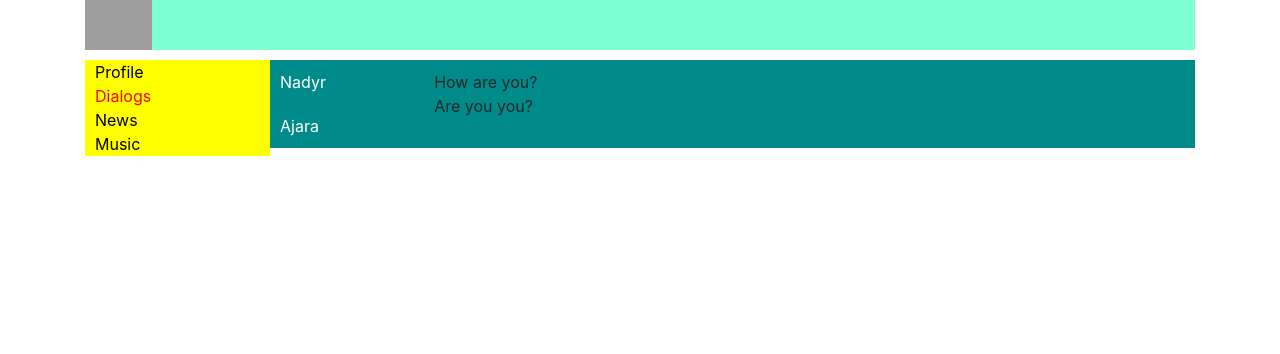
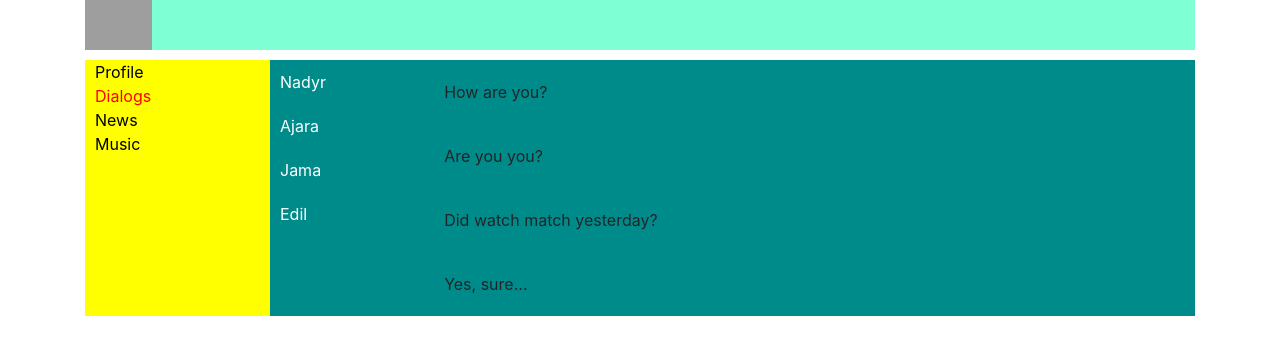
Before and after one commit to nadyrbek97/social-network, a React (Create React App) app: page /dialogs in a window 1280 px wide. Shown: the top 354 px of the page. Built offline with nearby package versions, Linux system fonts and the light colour scheme; grey boxes are pictures that could not be loaded.

Commit message:
#1_put_all_data_to_using_map

```diff
--- a/src/components/Dialogs/Dialogs.jsx
+++ b/src/components/Dialogs/Dialogs.jsx
@@ -24,6 +24,8 @@ const Dialogs = props => {
         { id: 3, name: "Edil"}
     ];
 
+    let dialogElements = dialogsData.map( (dialog) => <DialogItem id={dialog.id} name={dialog.name}/>);
+
     let messagesData = [
         { id: 0, message: "How are you?" },
         { id: 1, message: "Are you you?" },
@@ -31,16 +33,17 @@ const Dialogs = props => {
         { id: 3, message: "Yes, sure..."}
     ];
 
+    let messageElements = messagesData.map( message => <Message text={message.message}/>);
+
+
     return (
         <div className={style.dialogs}>
             <div className={style.dialogItems}>
-                <DialogItem id={dialogsData[0].id} name={dialogsData[0].name} />
-                <DialogItem id={dialogsData[1].id} name={dialogsData[1].name} />
+                { dialogElements }
             </div>
 
             <div className={style.messages}>
-                <Message text={messagesData[0].message} />
-                <Message text={messagesData[1].message} />
+                { messageElements }
             </div>
         </div>
     );
--- a/src/components/Dialogs/Dialogs.module.css
+++ b/src/components/Dialogs/Dialogs.module.css
@@ -17,9 +17,7 @@
     text-decoration: none;
 }
 
-.messages {
-    padding: 10px;
+
+.message {
+    padding: 20px;
 }
-
-.messages .message {
-}
--- a/src/components/Profile/MyPosts/MyPosts.jsx
+++ b/src/components/Profile/MyPosts/MyPosts.jsx
@@ -5,20 +5,17 @@ import Post from './Post/Post';
 const MyPosts = () => {
 
     let postData = [
-        { id: 0, message: "Post 1", likesCount: 12 },
-        { id: 1, message: "Post 1", likesCount: 12 },
-        { id: 2, message: "Post 1", likesCount: 12 }
+        { id: 0, message: "Post 1", likesCount: 154 },
+        { id: 1, message: "Post 2", likesCount: 124 },
+        { id: 2, message: "Post 3", likesCount: 123 }
     ];
+
+    let postDataElements = postData.map( post => <Post message={post.message} likesCount={post.likesCount} />);
 
   return (
     <div className={style}>
        <h3>My Posts</h3>
-
-        <Post bessage={postData[0].message} likeAmount={postData[0].likesCount}/>
-        <Post bessage={postData[1].message} likeAmount={postData[1].likesCount}/>
-        <Post bessage={postData[2].message} likeAmount={postData[2].likesCount}/>
-
-
+        {postDataElements}
     </div>
   )
 };
```
Also changed, not shown: src/components/Profile/MyPosts/Post/Post.jsx (+1 -1 lines).
